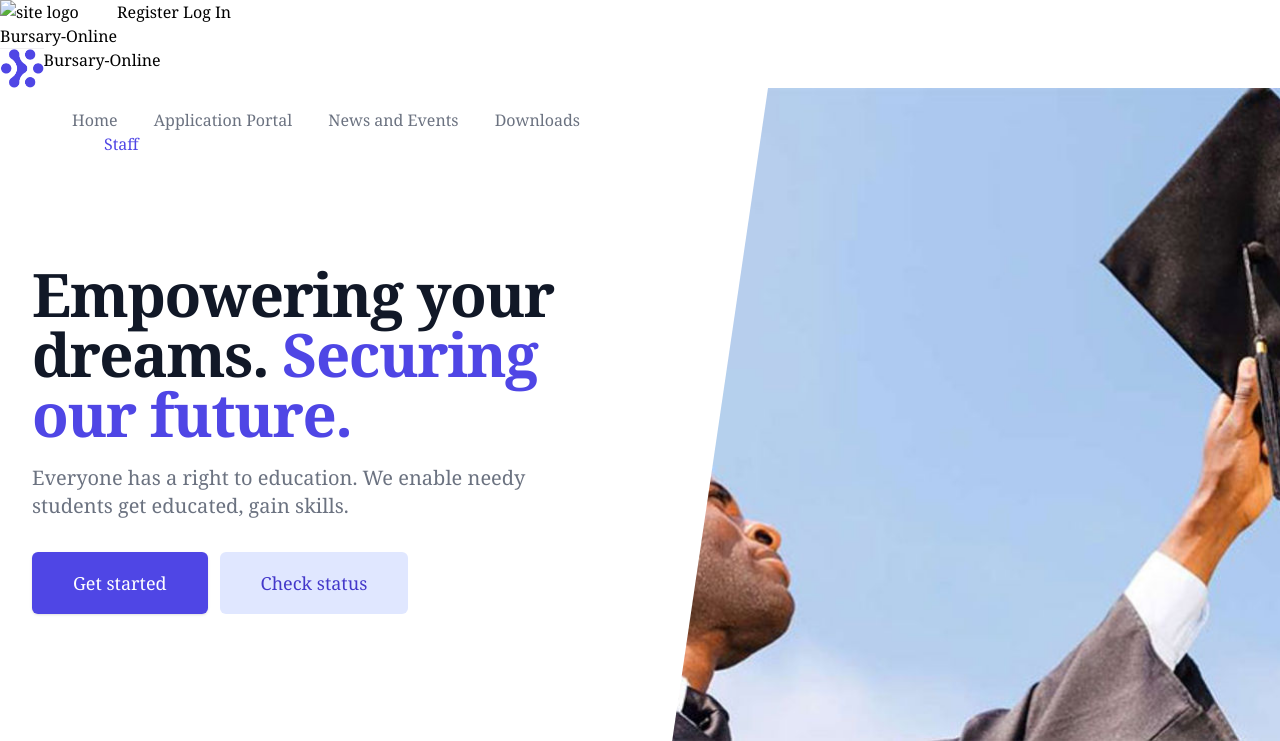
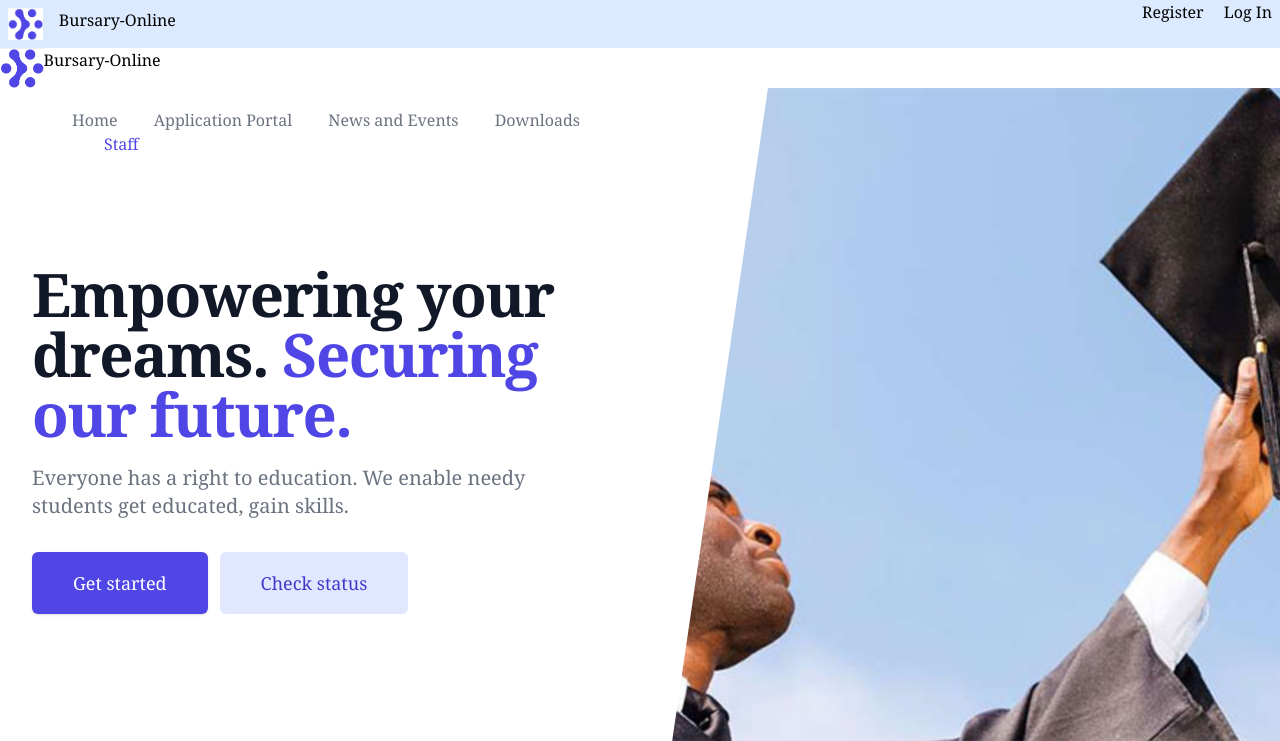
Before and after one commit to google-boy/bursary, a Django app: page / in a window 1280 px wide. Shown: the top 741 px of the page. Run offline with Django 3.2, Linux system fonts and the light colour scheme; some libraries are stand-ins or nearby versions.

Commit message:
Modify base template.

```diff
--- a/theme/templates/base.html
+++ b/theme/templates/base.html
@@ -1,4 +1,5 @@
 {% load static tailwind_tags %}
+{% load static %}
 <!DOCTYPE html>
 <html lang="en">
 	<head>
@@ -10,20 +11,29 @@
 	</head>
 
 	<body class="bg-grey-lightest font-serif leading-normal tracking-normal">
-		<header>
+		<header class="sticky top-0 z-20 bg-blue-100">
 			{% block header %}
-        <div class="container flex">
-          <div>
-            <a href="">
-              <img src="" alt="site logo">
+        <div class="container flex md:grid md:grid-cols-3 md:auto-cols-min">
+          <div class="inline-flex md:col-span-2">
+            <a href="" class="p-2">
+              <img src="{% static 'theme/images/workflow-logo.png' %}" alt="site logo"
+                class="object-scale-down h-8 w-full">
             </a>
-            <h1>
+            <h1 class="p-2">
               <a href="">Bursary-Online</a>
             </h1>
           </div>
-          <div class="">
-            <a href="">Register</a>
-            <a href="">Log In</a>
+          <div class="md:justify-self-end">
+            <a href="" class="px-2">Register</a>
+            <a href="" class="px-2">Log In</a>
+          </div>
+          <div class="block md:hidden justify-self-end">
+            <button class="flex items-center px-4 py-3 border rounded text-teal-500 border-teal-500 focus:outline-none">
+              <svg class="fill-current h-3 w-3" viewBox="0 0 20 20" xmlns="http://www.w3.org/2000/svg">
+                  <title>Menu</title>
+                  <path d="M0 3h20v2H0V3zm0 6h20v2H0V9zm0 6h20v2H0v-2z" />
+              </svg>
+            </button>
           </div>
         </div>
       {% endblock %}
```
